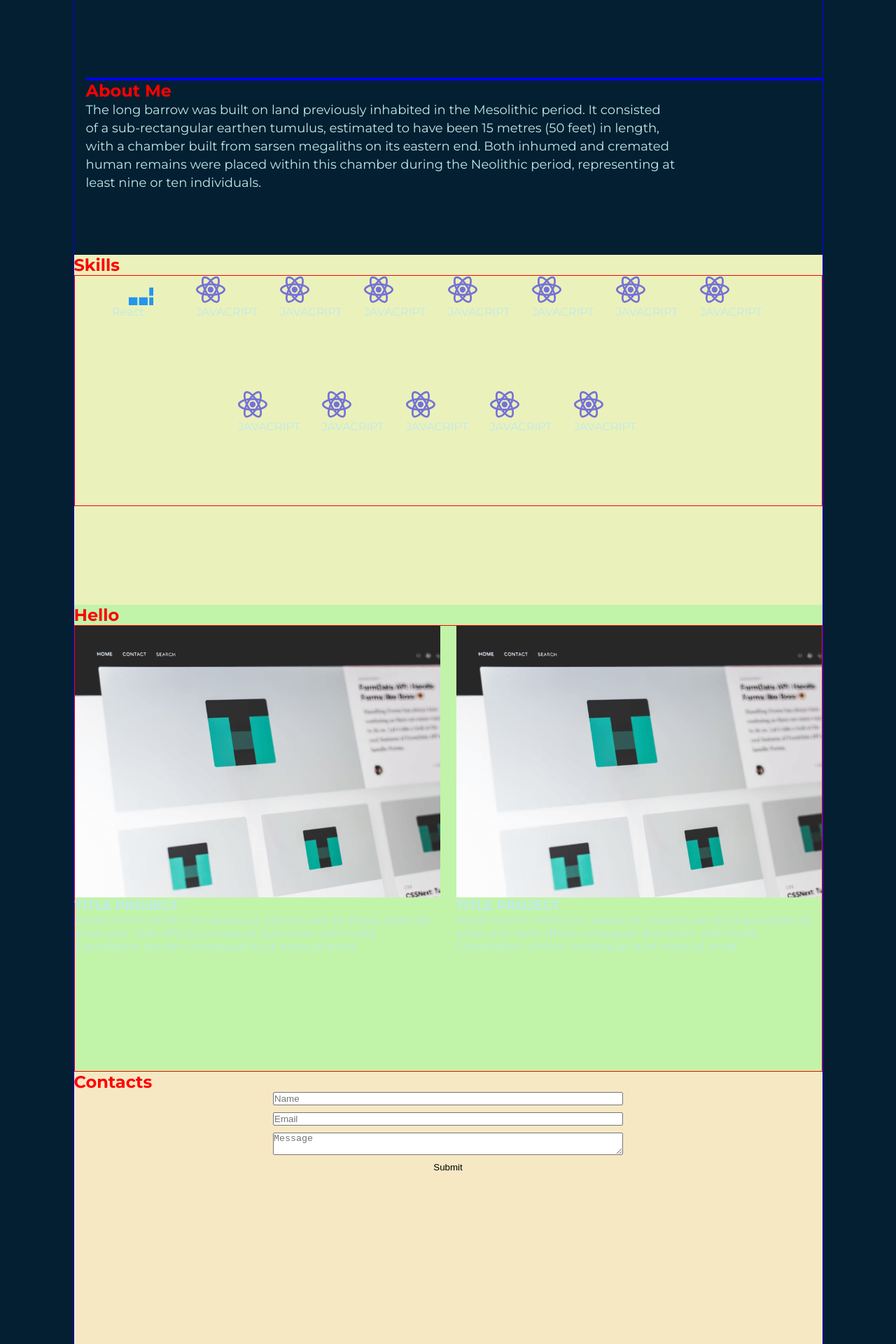
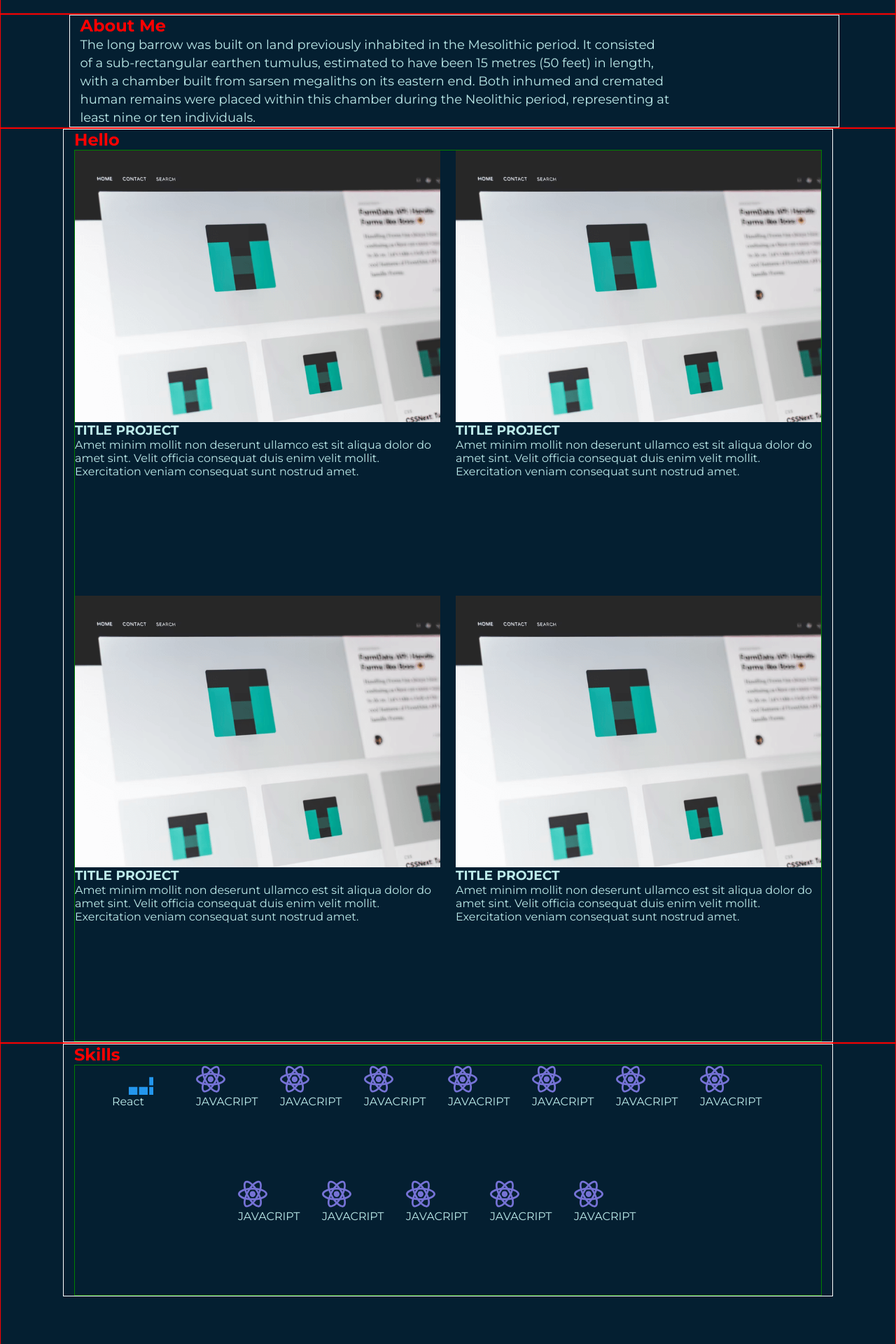
Before and after one commit to roma1524/myPortfolioInc, a React app: page / in a window 1280 px wide. Shown: the part 880-2800 px from the top of the page at 70% size. Built offline with nearby package versions, Linux system fonts and the light colour scheme.

Commit message:
added container on each page

```diff
--- a/src/App.tsx
+++ b/src/App.tsx
@@ -1,6 +1,5 @@
 import { Header } from "./layout/header/Header";
 import { Main } from "./layout/section/main/Main";
-import { StyledWrapper } from "./components/FlexWrapper";
 import { Skills } from "./layout/section/skills/Skills";
 import { Works } from "./layout/section/works/Works";
 import { Contacts } from "./layout/section/contacts/Contacts";
@@ -9,15 +8,15 @@ import { Footer } from "./layout/footer/Footer";
 
 function App() {
   return (
-    <StyledWrapper>
+    <>
       <Header />
       <Main/>
       <AboutMe />
+      <Works />
       <Skills/>
-      <Works />
       <Contacts/>
       <Footer />
-    </StyledWrapper>
+    </>
   );
 }
 
--- a/src/components/Container.ts
+++ b/src/components/Container.ts
@@ -6,5 +6,5 @@ export const Container = styled.div`
     min-height: 100%;
     padding: 0 15px;
     margin: 0 auto;
-    border: 1px solid purple;
+    border: 1px solid white;
 `
--- a/src/components/FlexWrapper.tsx
+++ b/src/components/FlexWrapper.tsx
@@ -1,10 +1,4 @@
 import styled from "styled-components";
-
-export const StyledWrapper = styled.div`
-  max-width: 1071px;
-  margin: 0 auto;
-  border: 1px solid blue;
-`;
 
 type StyledFlexWrapperPropertyType = {
     direction?: string
@@ -16,7 +10,7 @@ type StyledFlexWrapperPropertyType = {
 
 export const StyledFlexWrapper = styled.div<StyledFlexWrapperPropertyType>`
     display: flex;
-    border: 1px solid red;
+    border: 1px solid green;
     flex-direction: ${props => props.direction || 'row'};
     justify-content: ${props => props.justify || 'flex-start'};
     align-items: ${props => props.align || 'stretch'};
--- a/src/layout/footer/Footer.tsx
+++ b/src/layout/footer/Footer.tsx
@@ -46,6 +46,7 @@ const StyledFooter = styled.footer`
     align-items: center;
     gap: 10px;
     padding: 20px 0;
+    border: 1px solid red;
 `;
 
 const StyledSocialIconsList = styled.ul`
--- a/src/layout/header/Header.tsx
+++ b/src/layout/header/Header.tsx
@@ -2,23 +2,26 @@ import React from "react";
 import styled from "styled-components";
 import { Nav } from "../../components/nav/Nav";
 import { Logo } from "../../components/logo/Logo";
+import { Container } from "../../components/Container";
+import { StyledFlexWrapper } from "../../components/FlexWrapper";
 
-export const navListItems = ['Projects', 'About Me', 'Contact'];
+export const navListItems = ["Projects", "About Me", "Contact"];
 
 export const Header = () => {
   return (
     <StyledHeader>
-      <Logo />
-      <Nav menuList={navListItems}/>
+      <Container>
+        <StyledFlexWrapper justify={"space-between"} align={"start"}>
+          <Logo />
+          <Nav menuList={navListItems} />
+        </StyledFlexWrapper>
+      </Container>
     </StyledHeader>
   );
 };
 
 const StyledHeader = styled.header`
-  display: flex;
-  justify-content: space-between;
-  align-items: center;
-  height: 100px;
-  padding: 0 5px;
+  padding-top: 30px;
+  height: 100px; // Сомнительно
   border: 1px solid red;
 `;
--- a/src/layout/section/aboutMe/AboutMe.tsx
+++ b/src/layout/section/aboutMe/AboutMe.tsx
@@ -1,33 +1,29 @@
 import React from "react";
 import styled from "styled-components";
 import { SectionTitle } from "../../../components/SectionTitle";
+import { Container } from "../../../components/Container";
 
 export const AboutMe = () => {
   return (
     <StyledAboutMe>
-      <SectionTitle>About Me</SectionTitle>
-      <StyledAboutMeText>
-        The long barrow was built on land previously inhabited in the Mesolithic
-        period. It consisted of a sub-rectangular earthen tumulus, estimated to
-        have been 15 metres (50 feet) in length, with a chamber built from
-        sarsen megaliths on its eastern end. Both inhumed and cremated human
-        remains were placed within this chamber during the Neolithic period,
-        representing at least nine or ten individuals.
-      </StyledAboutMeText>
+      <Container>
+        <SectionTitle>About Me</SectionTitle>
+        <StyledAboutMeText>
+          The long barrow was built on land previously inhabited in the
+          Mesolithic period. It consisted of a sub-rectangular earthen tumulus,
+          estimated to have been 15 metres (50 feet) in length, with a chamber
+          built from sarsen megaliths on its eastern end. Both inhumed and
+          cremated human remains were placed within this chamber during the
+          Neolithic period, representing at least nine or ten individuals.
+        </StyledAboutMeText>
+      </Container>
     </StyledAboutMe>
   );
 };
 
 const StyledAboutMe = styled.section`
-  display: flex;
-  flex-direction: column;
   padding-left: 17px;
-  margin: 90px 0;
-
-  &:before {
-    content: '';
-    border: 2px solid blue;
-  }
+  border: 1px solid red;
 `;
 
 const StyledAboutMeText = styled.p`
--- a/src/layout/section/contacts/Contacts.tsx
+++ b/src/layout/section/contacts/Contacts.tsx
@@ -2,27 +2,28 @@ import React from "react";
 import styled from "styled-components";
 import { SectionTitle } from "../../../components/SectionTitle";
 import { StyledButton } from "../../../components/Button";
+import { Container } from "../../../components/Container";
 
 export const Contacts = () => {
   return (
     <StyledContacts>
+      <Container>
         <SectionTitle>Contacts</SectionTitle>
         <StyledForm>
-
-                <StyledField placeholder={'Name'}/>
-                <StyledField placeholder={'Email'}/>
-                <StyledField placeholder={'Message'} as={'textarea'}/>
-                <StyledButton type={'submit'}>Submit</StyledButton>
+          <StyledField placeholder={"Name"} />
+          <StyledField placeholder={"Email"} />
+          <StyledField placeholder={"Message"} as={"textarea"} />
+          <StyledButton type={"submit"}>Submit</StyledButton>
         </StyledForm>
-
+      </Container>
     </StyledContacts>
-    )
-}
+  );
+};
 
 const StyledContacts = styled.section`
   min-height: 50vh;
-    background-color: #f7e8c4;
-`
+  border: 1px solid red;
+`;
 
 const StyledForm = styled.form`
   max-width: 500px;
@@ -31,8 +32,6 @@ const StyledForm = styled.form`
   flex-direction: column;
   gap: 10px;
   margin: 0 auto;
-`
+`;
 
-const StyledField = styled.input`
-
-`
+const StyledField = styled.input``;
--- a/src/layout/section/main/Main.tsx
+++ b/src/layout/section/main/Main.tsx
@@ -1,23 +1,28 @@
 import React from "react";
-import MainFoto from "../../../assets/img/mainFoto.webp";
+import MainFoto from "../../../assets/img/mainFoto.png";
 import styled from "styled-components";
 import { StyledFlexWrapper } from "../../../components/FlexWrapper";
+import { Container } from "../../../components/Container";
 
 export const Main = () => {
   return (
     <StyledSection>
+      <Container>
+        <StyledFlexWrapper justify={'center'} align={'center'}>
           <StyledFlexWrapper direction={"column"} align={"start"}>
             <h1>React Developer</h1>
             <span>Roman Kulik</span>
             <p>
-          Amet minim mollit non deserunt ullamco est sit aliqua dolor do amet
-          sint. Velit officia consequat duis enim velit mollit. Exercitation
-          veniam consequat sunt.
+              Amet minim mollit non deserunt ullamco est sit aliqua dolor do
+              amet sint. Velit officia consequat duis enim velit mollit.
+              Exercitation veniam consequat sunt.
             </p>
             <button>Contact Me</button>
           </StyledFlexWrapper>
 
           <StyledImage src={MainFoto} alt="my foto" />
+        </StyledFlexWrapper>
+      </Container>
     </StyledSection>
   );
 };
@@ -27,6 +32,7 @@ const StyledSection = styled.section`
   justify-content: center;
   align-items: center;
   min-height: 800px;
+  border: 1px solid red;
 `;
 
 const StyledImage = styled.img`
--- a/src/layout/section/skills/Skills.tsx
+++ b/src/layout/section/skills/Skills.tsx
@@ -3,35 +3,37 @@ import styled from "styled-components";
 import { StyledFlexWrapper } from "../../../components/FlexWrapper";
 import { SectionTitle } from "../../../components/SectionTitle";
 import { Skill } from "./skill/Skill";
+import { Container } from "../../../components/Container";
 
 export const Skills = () => {
   return (
     <StyledSkills>
-      <SectionTitle>Skills</SectionTitle>
+      <Container>
+        <SectionTitle>Skills</SectionTitle>
 
-      <StyledFlexWrapper wrap={'wrap'} justify={'center'} >
-        <Skill iconId={'docker'} title={'React'}/>
-        <Skill iconId={'react'} title={'JAVACRIPT'}/>
-        <Skill iconId={'react'} title={'JAVACRIPT'}/>
-        <Skill iconId={'react'} title={'JAVACRIPT'}/>
-        <Skill iconId={'react'} title={'JAVACRIPT'}/>
-        <Skill iconId={'react'} title={'JAVACRIPT'}/>
-        <Skill iconId={'react'} title={'JAVACRIPT'}/>
-        <Skill iconId={'react'} title={'JAVACRIPT'}/>
-        <Skill iconId={'react'} title={'JAVACRIPT'}/>
-        <Skill iconId={'react'} title={'JAVACRIPT'}/>
-        <Skill iconId={'react'} title={'JAVACRIPT'}/>
-        <Skill iconId={'react'} title={'JAVACRIPT'}/>
-        <Skill iconId={'react'} title={'JAVACRIPT'}/>
-      </StyledFlexWrapper>
+        <StyledFlexWrapper wrap={"wrap"} justify={"center"}>
+          <Skill iconId={"docker"} title={"React"} />
+          <Skill iconId={"react"} title={"JAVACRIPT"} />
+          <Skill iconId={"react"} title={"JAVACRIPT"} />
+          <Skill iconId={"react"} title={"JAVACRIPT"} />
+          <Skill iconId={"react"} title={"JAVACRIPT"} />
+          <Skill iconId={"react"} title={"JAVACRIPT"} />
+          <Skill iconId={"react"} title={"JAVACRIPT"} />
+          <Skill iconId={"react"} title={"JAVACRIPT"} />
+          <Skill iconId={"react"} title={"JAVACRIPT"} />
+          <Skill iconId={"react"} title={"JAVACRIPT"} />
+          <Skill iconId={"react"} title={"JAVACRIPT"} />
+          <Skill iconId={"react"} title={"JAVACRIPT"} />
+          <Skill iconId={"react"} title={"JAVACRIPT"} />
+        </StyledFlexWrapper>
+      </Container>
     </StyledSkills>
   );
 };
 
 const StyledSkills = styled.section`
-    min-height: 500px;
-    display: flex;
-    flex-direction: column;
-
-    background-color: #ebf1bb;
+  min-height: 500px;
+  display: flex;
+  flex-direction: column;
+  border: 1px solid red;
 `;
--- a/src/layout/section/works/Works.tsx
+++ b/src/layout/section/works/Works.tsx
@@ -3,21 +3,50 @@ import styled from "styled-components";
 import { SectionTitle } from "../../../components/SectionTitle";
 import { StyledFlexWrapper } from "../../../components/FlexWrapper";
 import { Work } from "./work/Work";
-import project1 from '../../../assets/img/project1.png'
+import project1 from "../../../assets/img/project1.png";
+import { Container } from "../../../components/Container";
 
 export const Works = () => {
   return (
     <StyledWorks>
-      <SectionTitle>Hello</SectionTitle>
-      <StyledFlexWrapper justify={'space-between'}>
-        <Work src={project1} title={'TITLE PROJECT'} text={'Amet minim mollit non deserunt ullamco est sit aliqua dolor do amet sint. Velit officia consequat duis enim velit mollit. Exercitation veniam consequat sunt nostrud amet.'}/>
-        <Work src={project1} title={'TITLE PROJECT'} text={'Amet minim mollit non deserunt ullamco est sit aliqua dolor do amet sint. Velit officia consequat duis enim velit mollit. Exercitation veniam consequat sunt nostrud amet.'}/>
-      </StyledFlexWrapper>
+      <Container>
+        <SectionTitle>Hello</SectionTitle>
+        <StyledFlexWrapper justify={"space-between"} wrap={"wrap"}>
+          <Work
+            src={project1}
+            title={"TITLE PROJECT"}
+            text={
+              "Amet minim mollit non deserunt ullamco est sit aliqua dolor do amet sint. Velit officia consequat duis enim velit mollit. Exercitation veniam consequat sunt nostrud amet."
+            }
+          />
+          <Work
+            src={project1}
+            title={"TITLE PROJECT"}
+            text={
+              "Amet minim mollit non deserunt ullamco est sit aliqua dolor do amet sint. Velit officia consequat duis enim velit mollit. Exercitation veniam consequat sunt nostrud amet."
+            }
+          />
+          <Work
+            src={project1}
+            title={"TITLE PROJECT"}
+            text={
+              "Amet minim mollit non deserunt ullamco est sit aliqua dolor do amet sint. Velit officia consequat duis enim velit mollit. Exercitation veniam consequat sunt nostrud amet."
+            }
+          />
+          <Work
+            src={project1}
+            title={"TITLE PROJECT"}
+            text={
+              "Amet minim mollit non deserunt ullamco est sit aliqua dolor do amet sint. Velit officia consequat duis enim velit mollit. Exercitation veniam consequat sunt nostrud amet."
+            }
+          />
+        </StyledFlexWrapper>
+      </Container>
     </StyledWorks>
   );
 };
 
 const StyledWorks = styled.section`
   min-height: 50vh;
-  background-color: #c1f4a9;
+  border: 1px solid red;
 `;
```
Also changed, not shown: src/assets/img/mainFoto.png (added). Lines whose indentation alone changed are shown as unchanged.
